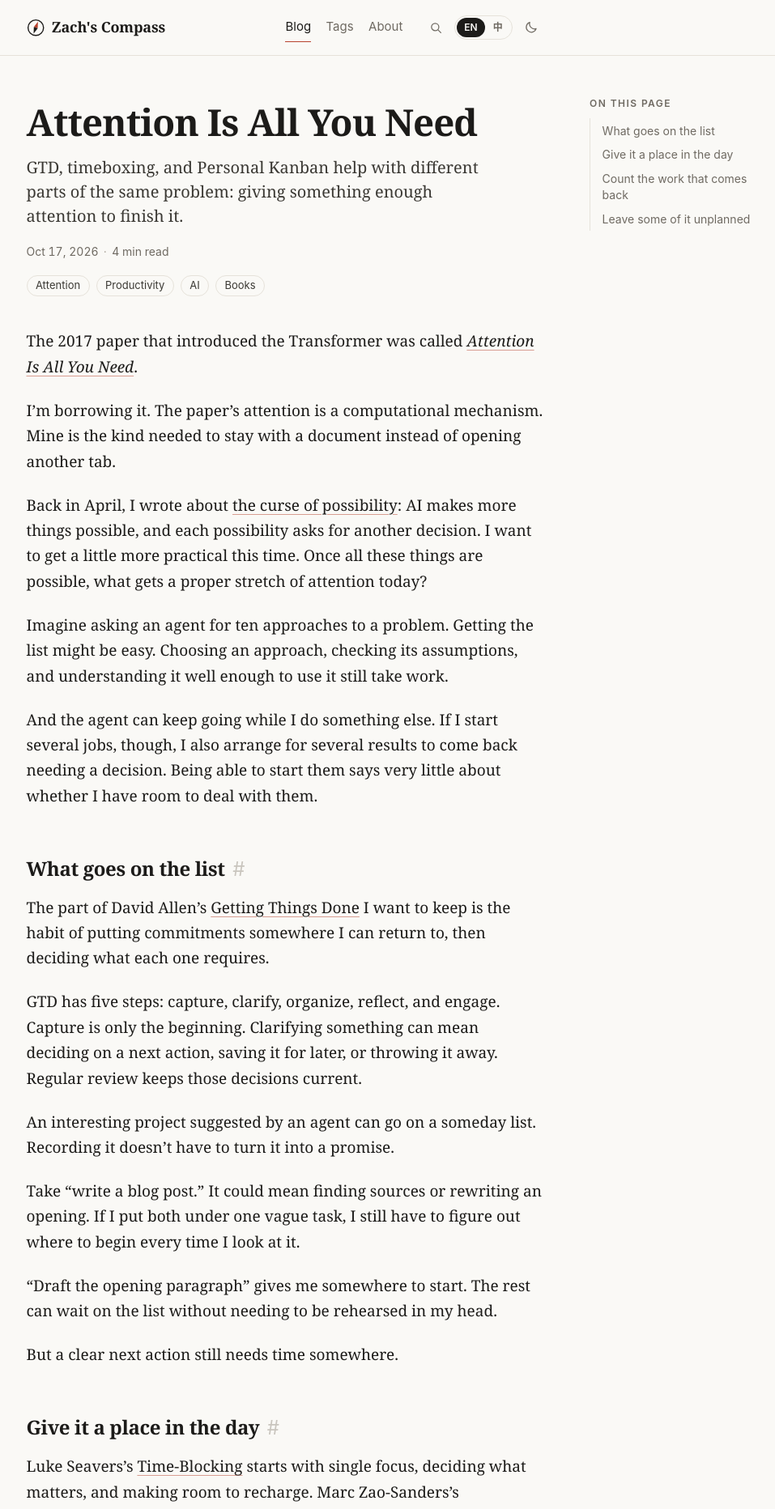
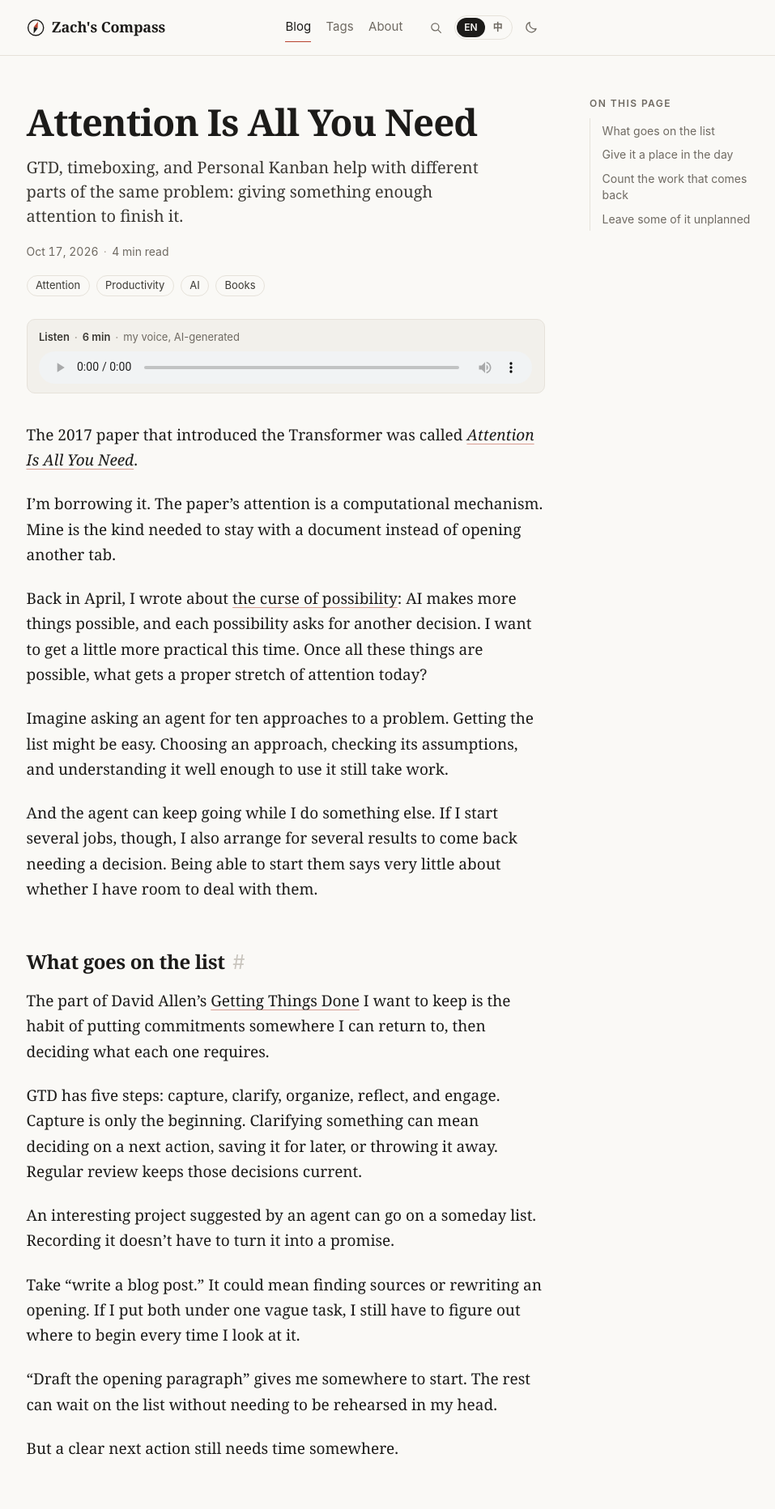
Before and after one commit to zachc-ai/zachc-ai.github.io, a Jekyll site: the page built from _posts/2026-10-17-attention-is-all-you-need.md, in a window 1280 px wide. Shown: the top 1864 px of the page at 81% size, without its empty margins (280-1237 px from the left). Built offline with Jekyll 4.4.1, drawn with Linux system fonts in a browser that asks for light colours; comment, search, counter and statistics services are not loaded.

Commit message:
Add narration in Zach's voice to "Attention Is All You Need"
A post with `narration:` in front matter now gets a player under its
header, one per language, labeled as AI-generated; starting one pauses
the other and switching language stops playback.

The audio (EN 6:22, ZH 6:10, 64 kbps mono MP3, -16 LUFS) was made locally
with ~/home-ai/mac-voice (Qwen3-TTS clone of Zach's own reference
recording). docs/narration/ holds the post-to-script converter and a
bilingual whisper check; every part passed (EN 20, ZH 17). Zach listened
before publishing. docs/setup.md has the full workflow.

Co-authored-by: Copilot <223556219+Copilot@users.noreply.github.com>

```diff
--- a/_layouts/post.html
+++ b/_layouts/post.html
@@ -26,6 +26,29 @@ layout: default
     </ul>
     {%- endif %}
   </header>
+
+  {%- comment -%}
+    Narration in Zach's cloned voice (front matter `narration.en` / `narration.zh`:
+    src + duration in seconds). Each player shows with its language.
+  {%- endcomment -%}
+  {%- if page.narration %}
+  <section class="post-listen" aria-label="Listen / 收听">
+    {%- if page.narration.en %}
+    {%- assign zc_min = page.narration.en.duration | divided_by: 60.0 | round %}
+    <div class="listen lang-en">
+      <p class="listen-label">Listen<span class="dot" aria-hidden="true">·</span>{{ zc_min }} min<span class="dot" aria-hidden="true">·</span><span class="listen-note">my voice, AI-generated</span></p>
+      <audio controls preload="metadata" src="{{ page.narration.en.src | relative_url }}"></audio>
+    </div>
+    {%- endif %}
+    {%- if page.narration.zh %}
+    {%- assign zc_min = page.narration.zh.duration | divided_by: 60.0 | round %}
+    <div class="listen lang-zh">
+      <p class="listen-label">收听<span class="dot" aria-hidden="true">·</span>{{ zc_min }} 分钟<span class="dot" aria-hidden="true">·</span><span class="listen-note">AI 合成</span></p>
+      <audio controls preload="metadata" src="{{ page.narration.zh.src | relative_url }}"></audio>
+    </div>
+    {%- endif %}
+  </section>
+  {%- endif %}
 
   {%- comment -%} Filled by assets/post.js for long posts; a side rail on wide screens, a fold-out list otherwise. {%- endcomment %}
   <nav class="post-toc" aria-label="Contents / 目录" hidden>
--- a/_sass/zc/_post.scss
+++ b/_sass/zc/_post.scss
@@ -107,6 +107,45 @@ html[data-lang="zh"] .post-dek {
 .page-intro a:hover {
   color: var(--accent);
   text-decoration-color: currentColor;
+}
+
+// Narration player under the post header.
+
+.post-listen {
+  margin: -0.75rem 0 2.25rem;
+}
+
+.listen {
+  padding: 0.75rem 0.9rem 0.7rem;
+  border: 1px solid var(--line);
+  border-radius: var(--radius);
+  background: var(--bg-elev);
+}
+
+.listen-label {
+  margin: 0 0 0.5rem;
+  color: var(--ink-2);
+  font-family: var(--font-sans);
+  font-size: 0.8125rem;
+  font-weight: 600;
+  line-height: 1.4;
+}
+
+.listen-note {
+  color: var(--muted);
+  font-weight: 400;
+}
+
+.listen audio {
+  display: block;
+  width: 100%;
+  height: 2.5rem;
+}
+
+@media print {
+  .post-listen {
+    display: none !important;
+  }
 }
 
 // After the article
--- a/assets/post.js
+++ b/assets/post.js
@@ -46,6 +46,17 @@
       }, function () {});
     });
     heading.appendChild(anchor);
+  });
+
+  // Narration: one player at a time, and switching language stops it.
+  var players = [].slice.call(document.querySelectorAll('.post-listen audio'));
+  players.forEach(function (player) {
+    player.addEventListener('play', function () {
+      players.forEach(function (other) { if (other !== player) other.pause(); });
+    });
+  });
+  document.addEventListener('zc:lang', function () {
+    players.forEach(function (player) { player.pause(); });
   });
 
   if (!toc || !list || (article && article.getAttribute('data-toc') === 'false')) return;
```
Also changed, not shown: _posts/2026-10-17-attention-is-all-you-need.md (+7 -0 lines), docs/setup.md (+7 -0 lines), 4 other files.
